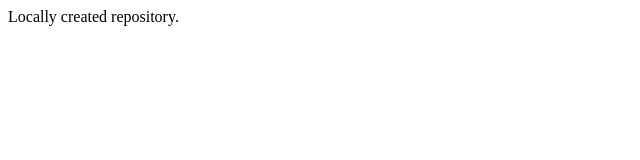
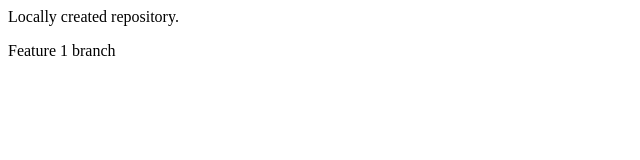
Before and after one commit to saadalicode/localrepo, a plain HTML site: page index.html in a window 1280 px wide. Shown: the full height of the page, 0-640 px from the left. Drawn offline with Linux system fonts and the light colour scheme.

Commit message:
Add new feature

```diff
--- a/index.html
+++ b/index.html
@@ -1 +1,2 @@
 <p>Locally created repository.</p>
+<p>Feature 1 branch</p>
```
